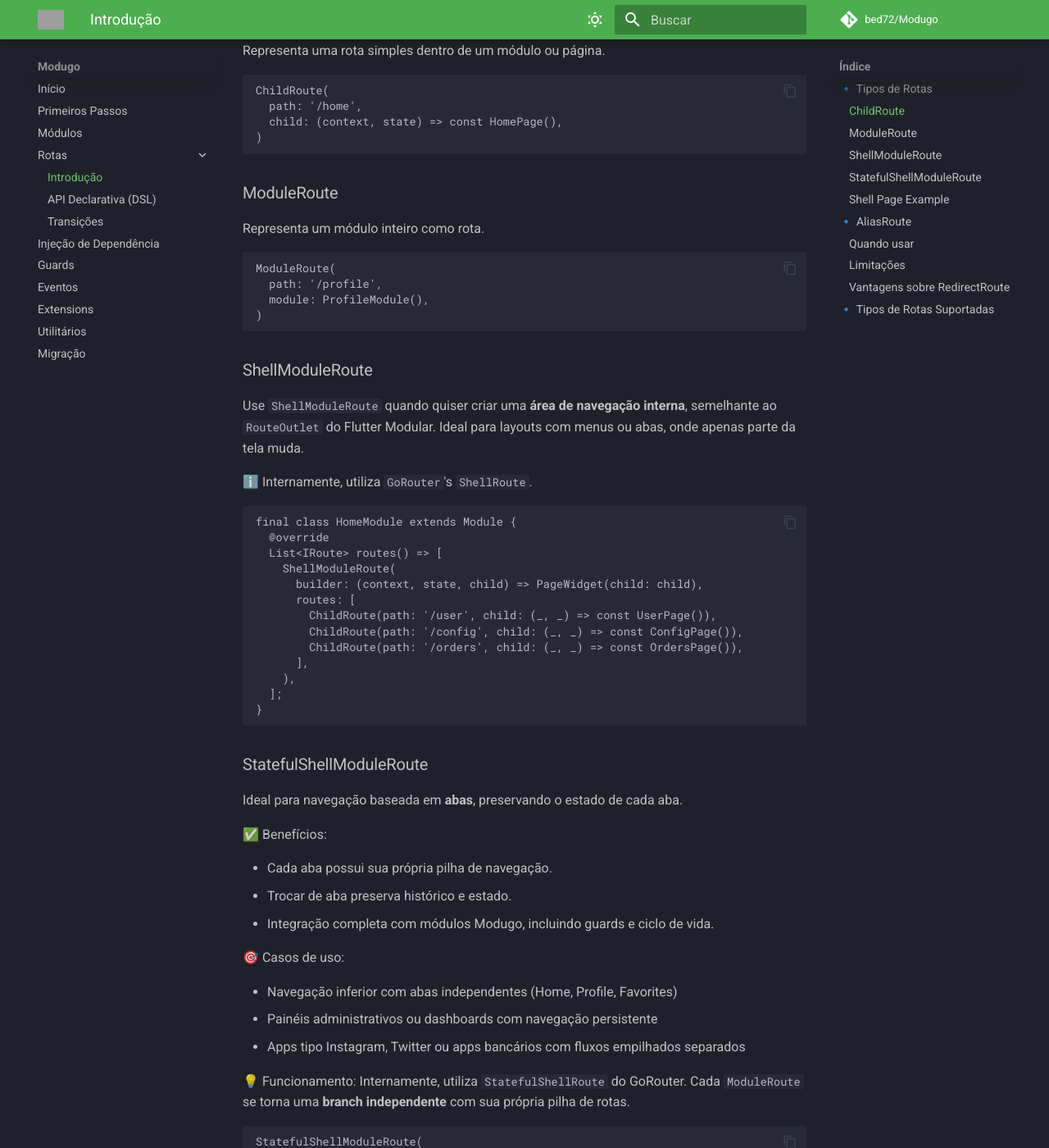
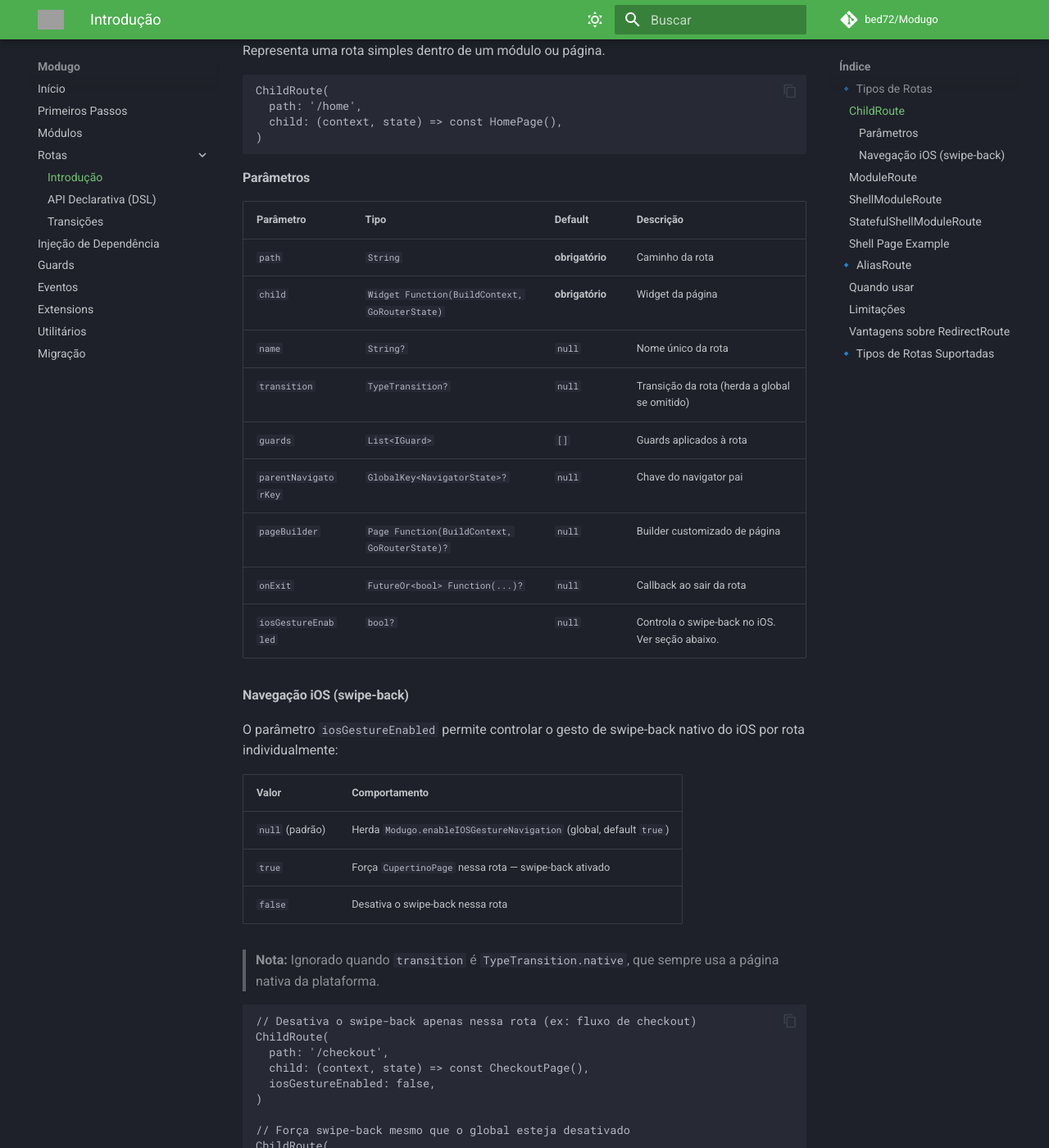
Before and after one commit to bed72/Modugo, an MkDocs documentation site: the page built from doc/documentation/routes/index.md, in a window 1280 px wide and 1400 px high, scrolled down 396 px. Shown: the whole window at 82% size. Built offline with MkDocs 1.6.1 and Material for MkDocs 9.7.7, drawn with Linux system fonts in a browser that asks for light colours; comment, search, counter and statistics services are not loaded; some of the changed text lies outside the part shown; grey boxes are pictures that could not be loaded.

Commit message:
docs: document iosGestureEnabled and enableIOSGestureNavigation in MkDocs
Add iosGestureEnabled (per-route) and enableIOSGestureNavigation (global)
params across routes, DSL, transitions and getting-started pages.
Include TypeTransition.native in the transitions table.

````diff
--- a/doc/documentation/routes/index.md
+++ b/doc/documentation/routes/index.md
@@ -15,6 +15,57 @@ ChildRoute(
   path: '/home',
   child: (context, state) => const HomePage(),
 )
+```
+
+#### Parâmetros
+
+| Parâmetro | Tipo | Default | Descrição |
+|-----------|------|---------|-----------|
+| `path` | `String` | **obrigatório** | Caminho da rota |
+| `child` | `Widget Function(BuildContext, GoRouterState)` | **obrigatório** | Widget da página |
+| `name` | `String?` | `null` | Nome único da rota |
+| `transition` | `TypeTransition?` | `null` | Transição da rota (herda a global se omitido) |
+| `guards` | `List<IGuard>` | `[]` | Guards aplicados à rota |
+| `parentNavigatorKey` | `GlobalKey<NavigatorState>?` | `null` | Chave do navigator pai |
+| `pageBuilder` | `Page Function(BuildContext, GoRouterState)?` | `null` | Builder customizado de página |
+| `onExit` | `FutureOr<bool> Function(...)?` | `null` | Callback ao sair da rota |
+| `iosGestureEnabled` | `bool?` | `null` | Controla o swipe-back no iOS. Ver seção abaixo. |
+
+#### Navegação iOS (swipe-back)
+
+O parâmetro `iosGestureEnabled` permite controlar o gesto de swipe-back nativo do iOS por rota individualmente:
+
+| Valor | Comportamento |
+|-------|--------------|
+| `null` (padrão) | Herda `Modugo.enableIOSGestureNavigation` (global, default `true`) |
+| `true` | Força `CupertinoPage` nessa rota — swipe-back ativado |
+| `false` | Desativa o swipe-back nessa rota |
+
+> **Nota:** Ignorado quando `transition` é `TypeTransition.native`, que sempre usa a página nativa da plataforma.
+
+```dart
+// Desativa o swipe-back apenas nessa rota (ex: fluxo de checkout)
+ChildRoute(
+  path: '/checkout',
+  child: (context, state) => const CheckoutPage(),
+  iosGestureEnabled: false,
+)
+
+// Força swipe-back mesmo que o global esteja desativado
+ChildRoute(
+  path: '/details',
+  child: (context, state) => const DetailsPage(),
+  iosGestureEnabled: true,
+)
+```
+
+Para definir o comportamento padrão de todo o app, use o parâmetro global em `Modugo.configure()`:
+
+```dart
+await Modugo.configure(
+  module: AppModule(),
+  enableIOSGestureNavigation: false, // desativa para todas as rotas por padrão
+);
 ```
 
 ### ModuleRoute
````
Also changed, not shown: doc/documentation/getting-started/index.md (+1 -0 lines), doc/documentation/routes/dsl.md (+9 -0 lines), doc/documentation/routes/transitions.md (+4 -1 lines).
